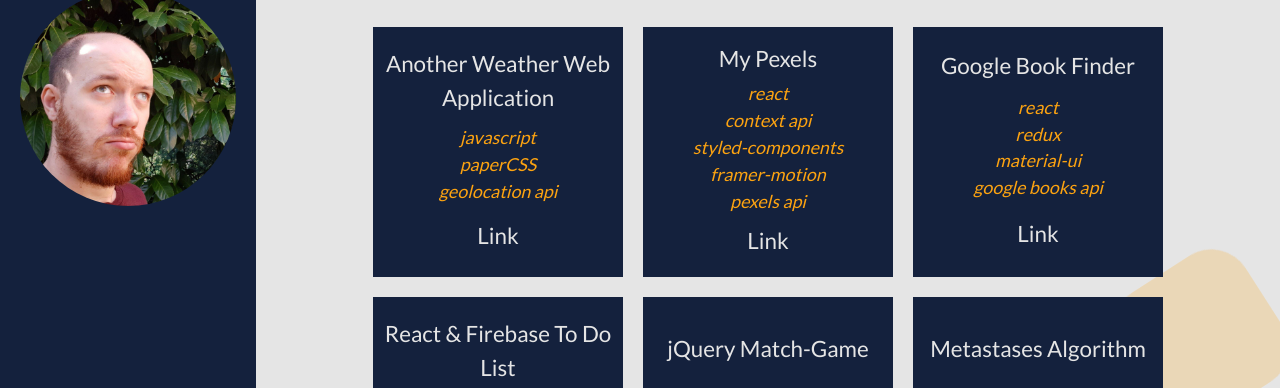
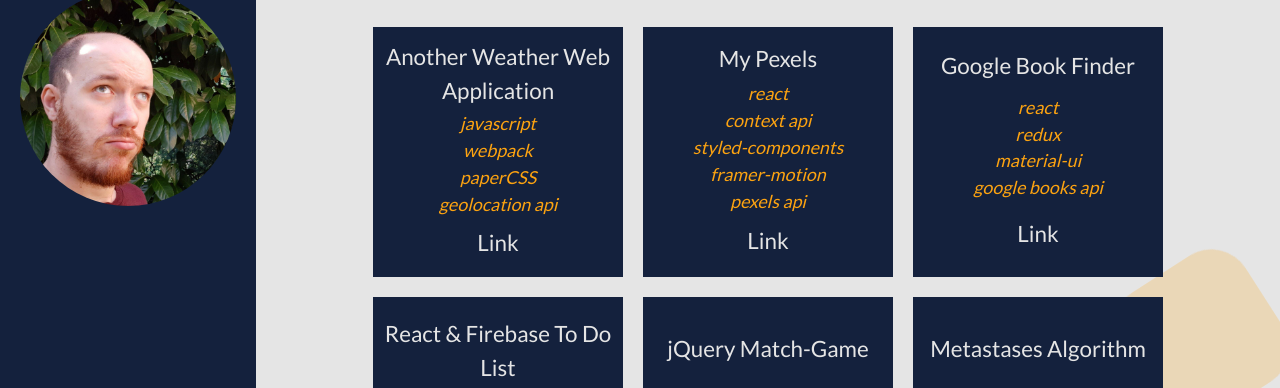
Before and after one commit to ThGnommy/s2i-css, a plain HTML site: page pages/works.html in a window 1280 px wide. Shown: the part 133-521 px from the top of the page. Drawn offline with nearby package versions, Linux system fonts and the light colour scheme.

Commit message:
add webpack text

```diff
--- a/pages/works.html
+++ b/pages/works.html
@@ -59,6 +59,7 @@
             <p>Another Weather Web Application</p>
             <section class="technologies-container">
               <i><p>javascript</p></i>
+              <i><p>webpack</p></i>
               <i><p>paperCSS</p></i>
               <i><p>geolocation api</p></i>
             </section>
```
